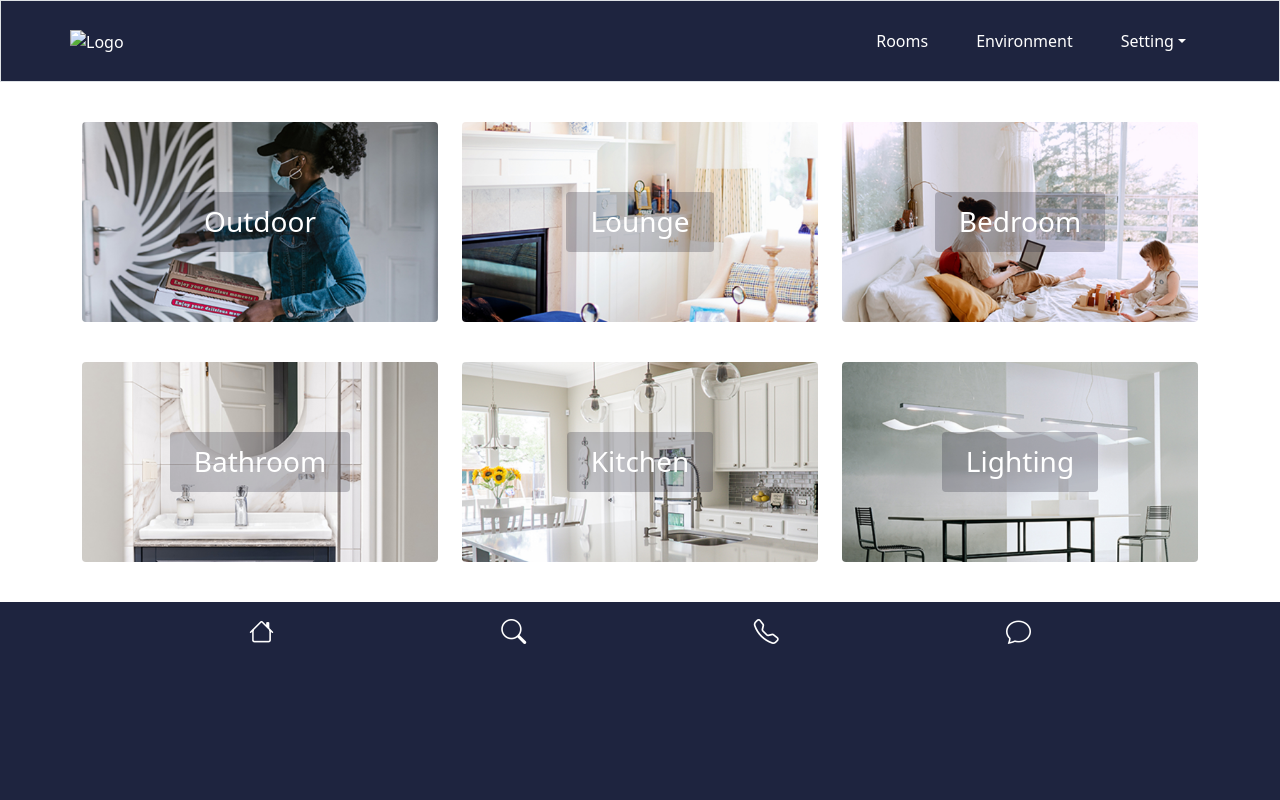
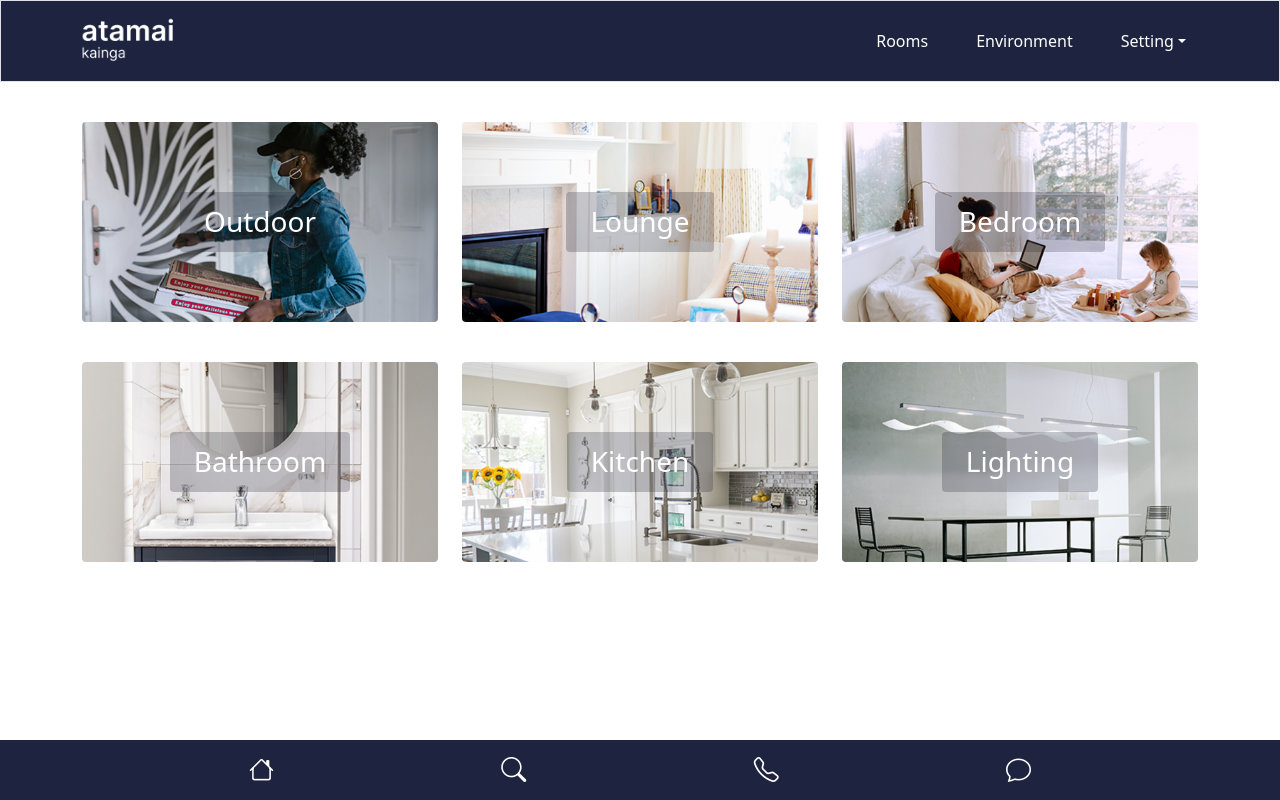
Before and after one commit to ArielJX/smarthome, a plain HTML site: page index.html in a window 1280 px wide. Drawn offline with nearby package versions, Linux system fonts and the light colour scheme.

Commit message:
debug done, pending pointer

```diff
--- a/Style/header&footer.scss
+++ b/Style/header&footer.scss
@@ -1,14 +1,24 @@
 nav, footer{
   width: 100%;
   background-color: #1E243F;
+
+
 }
 
 footer {
   height: 23vh;
   min-height: 30px;
   max-height: 60px;
+  position: absolute;
+  bottom: 0px;
 }
 
+.nav-left {
+  display: flex;
+  & .img-fluid {
+    max-height: 80px;
+  }
+}
 .nav-right {
   display: flex;
 }
--- a/Style/media-query.scss
+++ b/Style/media-query.scss
@@ -7,7 +7,8 @@
     flex: 2;
   }
   .g-container {
-    flex: 2
+    flex: 2;
+    justify-content: space-between;
   }
   .large-screen {
     height: 50vh !important;
@@ -36,9 +37,22 @@
     }
 }
 
-@media only screen and (max-width: 480px) {
+@media only screen and (max-width: 750px) {
+  footer {
+      position: relative;
+  }
+}
+
+@media only screen and (max-width: 520px) {
   .nav-right>.nav {
   display: none;
+  }
+
+  .nav-left {
+    display: flex;
+    & .img-fluid {
+      max-height: 50px;
+    }
   }
 
   .mobile {
--- a/Style/variable.scss
+++ b/Style/variable.scss
@@ -13,7 +13,6 @@ h2 {
 
 html,
 body {
-  background-color: #1E243F;
   min-width: 380px;
 }
 
--- a/environment.html
+++ b/environment.html
@@ -76,5 +76,7 @@
 
   <footer-component></footer-component>
 </body>
+<script src="https://cdn.jsdelivr.net/npm/bootstrap@5.1.3/dist/js/bootstrap.bundle.min.js"
+  integrity="sha384-ka7Sk0Gln4gmtz2MlQnikT1wXgYsOg+OMhuP+IlRH9sENBO0LRn5q+8nbTov4+1p" crossorigin="anonymous"></script>
 
 </html>
--- a/header_footer.js
+++ b/header_footer.js
@@ -6,30 +6,7 @@ class Header extends HTMLElement {
 
   connectedCallback() {
     this.innerHTML = `
-    <nav class="navbar sticky-top border">
-      <div class="container-fluid container">
-        <a href=""><img src="./index.html" alt="Logo">
-        </a>
-        <div class="nav-right">
-          <ul class="nav">
-            <li class="nav-item"><a class="nav-link active" href="./index.html">Rooms</a></li>
-            <li class="nav-item"><a class="nav-link active" href="./environment.html">Environment</a></li>
-          </ul>
-          <div class="nav-item dropdown">
-            <a class="nav-link dropdown-toggle" data-bs-toggle="dropdown" href="#" role="button"
-              aria-expanded="false">Setting</a>
-            <ul class="dropdown-menu">
-              <li><a class="dropdown-item" href="./index.html">Cameras</a></li>
-              <li><a class="dropdown-item" href="./environment.html">Security</a></li>
-              <li><a class="dropdown-item" href="./environment.html">Messenge</a></li>
-              <li><a class="dropdown-item" href="./environment.html">Call</a></li>
-              <li><a class="dropdown-item" href="./environment.html">Lighting</a></li>
-              <li><a class="dropdown-item" href="./environment.html">Volunm</a></li>
-            </ul>
-          </div>
-        </div>
-      </div>
-    </nav>
+
     `;
   }
 }
@@ -48,10 +25,10 @@ class Footer extends HTMLElement {
     <footer>
     <div class="container">
       <ul class="vertical__list">
-        <li class="vertical__list-item"><a href="#"><i class="bi bi-house"></i></a></li>
-        <li class="vertical__list-item"><a href="#"><i class="bi bi-search"></i></a></li>
-        <li class="vertical__list-item"><a href="#"><i class="bi bi-telephone"></i></a></li>
-        <li class="vertical__list-item"><a href="#"><i class="bi bi-chat"></i></a></li>
+        <li class="vertical__list-item"><a href="./index.html"><i class="bi bi-house"></i></a></li>
+        <li class="vertical__list-item"><a href="./environment.html"><i class="bi bi-search"></i></a></li>
+        <li class="vertical__list-item"><a href="./environment.html"><i class="bi bi-telephone"></i></a></li>
+        <li class="vertical__list-item"><a href="./environment.html"><i class="bi bi-chat"></i></a></li>
 
       </ul>
       <span></span>
--- a/index.html
+++ b/index.html
@@ -15,7 +15,30 @@
 
 <body>
   <header-component></header-component>
-
+  <nav class="navbar sticky-top border">
+    <div class="container-fluid container">
+      <div class="nav-left"><a href="./index.html"><img class="img-fluid" src="./Style/Img/logo.png" alt="Logo">
+        </a></div>
+      <div class="nav-right">
+        <ul class="nav">
+          <li class="nav-item"><a class="nav-link active" href="./index.html">Rooms</a></li>
+          <li class="nav-item"><a class="nav-link active" href="./environment.html">Environment</a></li>
+        </ul>
+        <div class="nav-item dropdown">
+          <a class="nav-link dropdown-toggle" data-bs-toggle="dropdown" href="#" role="button"
+            aria-expanded="false">Setting</a>
+          <ul class="dropdown-menu">
+            <li><a class="dropdown-item" href="./index.html">Cameras</a></li>
+            <li><a class="dropdown-item" href="./environment.html">Security</a></li>
+            <li><a class="dropdown-item" href="./environment.html">Messenge</a></li>
+            <li><a class="dropdown-item" href="./environment.html">Call</a></li>
+            <li><a class="dropdown-item" href="./environment.html">Lighting</a></li>
+            <li><a class="dropdown-item" href="./environment.html">Volunm</a></li>
+          </ul>
+        </div>
+      </div>
+    </div>
+  </nav>
   <main>
     <div class="mobile container">
       <div class="row align-items-center">
```
Also changed, not shown: lounge.html (+2 -1 lines), Style/Img/logo.png (added), Style/header&footer.css, Style/media-query.css, Style/variable.css, style.css, 4 other files.
